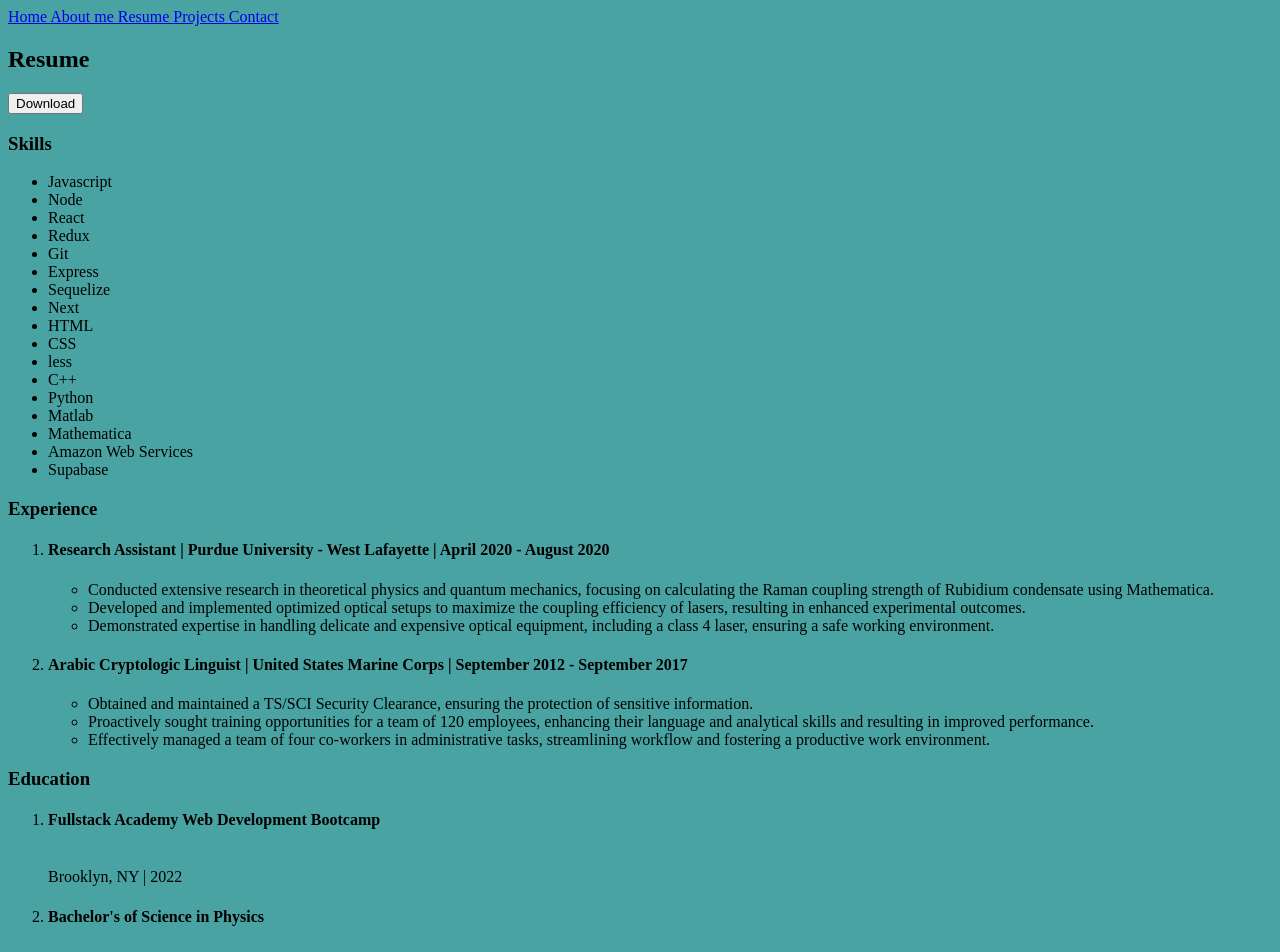
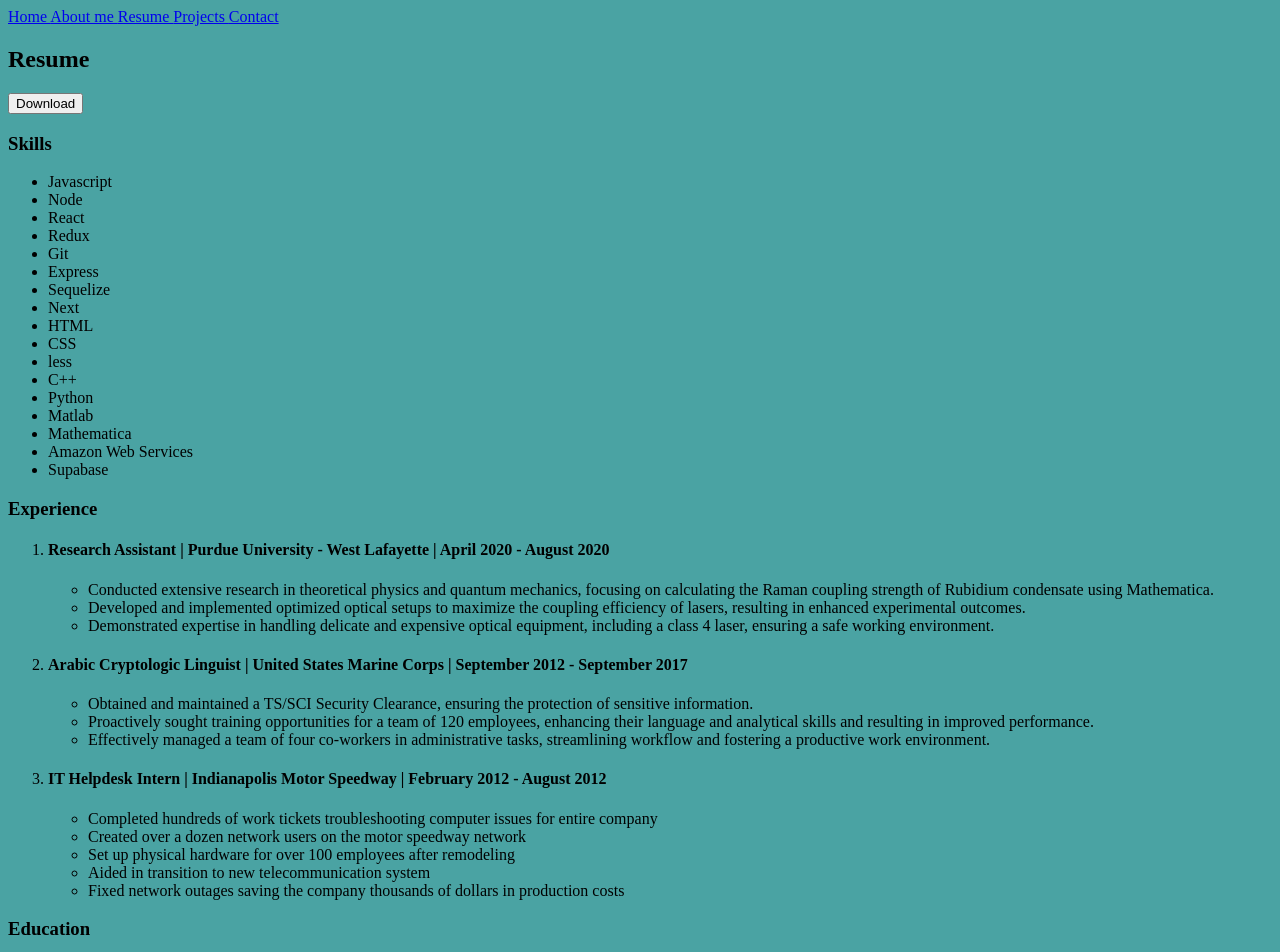
Before and after one commit to zachty/portfolio, a Next.js app: page /resume in a window 1280 px wide. Shown: the top 952 px of the page. Built offline with nearby package versions, Linux system fonts and the light colour scheme.

Commit message:
added experience to resume

```diff
--- a/pages/resume.jsx
+++ b/pages/resume.jsx
@@ -75,15 +75,34 @@ export default function Resume() {
                         </li>
                     </ul>
                 </li>
-                {/* <li>
-                    <h4>Experience 3</h4>
+                <li>
+                    <h4>
+                        IT Helpdesk Intern | Indianapolis Motor Speedway |
+                        February 2012 - August 2012
+                    </h4>
                     <ul>
-                        <li>point 1</li>
-                        <li>point 2</li>
-                        <li>point 3</li>
+                        <li>
+                            Completed hundreds of work tickets troubleshooting
+                            computer issues for entire company
+                        </li>
+                        <li>
+                            Created over a dozen network users on the motor
+                            speedway network
+                        </li>
+                        <li>
+                            Set up physical hardware for over 100 employees
+                            after remodeling
+                        </li>
+                        <li>
+                            Aided in transition to new telecommunication system
+                        </li>
+                        <li>
+                            Fixed network outages saving the company thousands
+                            of dollars in production costs
+                        </li>
                     </ul>
                 </li>
-                <li>
+                {/* <li>
                     <h4>Experience 4</h4>
                     <ul>
                         <li>point 1</li>
```
